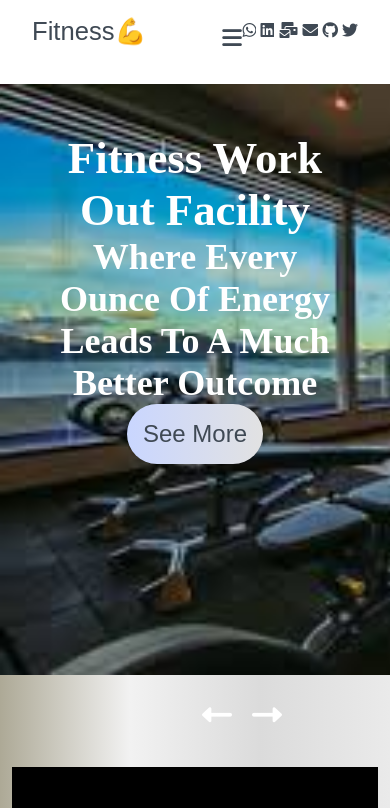
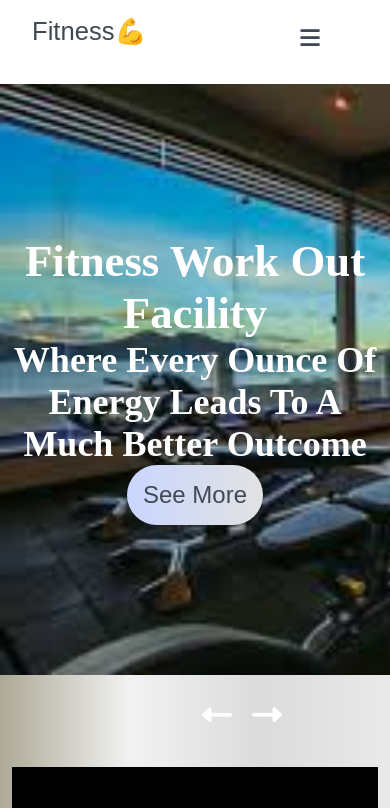
Before and after one commit to Vic1696/fitness, a plain HTML site: page index.html in a window 390 px wide. Shown: the top 808 px of the page. Drawn offline with Linux system fonts and the light colour scheme; files whose address does not match are found by name; a web font is replaced by a local one.

Commit message:
second commit, alittle responsive adjustments

```diff
--- a/index.html
+++ b/index.html
@@ -3,6 +3,7 @@
 
 <head>
     <meta charset="utf-8">
+    <meta name="viewport" content="width=device-width, initial-scale=1">
     <title>fitness centre</title>
 
     <link rel="stylesheet" href="public/owl.carousel.min.css">
@@ -73,8 +74,7 @@
                 </div>
 
             </div>
-            <!-- <div style="width:100%;height:0;padding-bottom:75%;position:relative;"><iframe src="https://giphy.com/embed/FgJ6FbfJGwztK" width="100%" height="100%" style="position:absolute" frameBorder="0" class="giphy-embed" allowFullScreen></iframe></div><p><a href="https://giphy.com/gifs/cheezburger-reality-sunset-FgJ6FbfJGwztK">via GIPHY</a></p>
- -->
+
             <div class="container">
 
                 <div class="owl-carousel owl-theme">
--- a/public/gym.css
+++ b/public/gym.css
@@ -12,15 +12,11 @@
 
 * {
     margin: 0;
-    box-sizing: border-box;
     overflow-x: hidden;
     overflow-y: inherit;
-    margin: 0;
-    padding: 0;
     box-sizing: border-box;
     text-transform: capitalize;
     outline: none;
-    text-decoration: none;
     transition: all .2s linear;
 }
 
@@ -118,7 +114,7 @@ a {
 }
 
 .heading {
-    margin: 3rem;
+    margin: auto;
     display: inline;
     color: #fff;
     font-size: 1.5rem;
@@ -361,14 +357,14 @@ input {
     background: #fff;
 }
 
-@media only screen and (max-width: 500px) {
+@media(max-width: 500px) {
     .footer-info {
         display: table !important;
         columns: 1 !important;
     }
 }
 
-@media only screen and (max-width: 750px) {
+@media(max-width: 750px) {
     .nav-menu .nav-items {
         flex-direction: column;
     }
@@ -382,7 +378,7 @@ input {
     }
 }
 
-@media only screen and (max-width: 1130px) {
+@media(max-width: 1130px) {
     .posts-image,
     .posts-info {
         left: auto !important;
```
